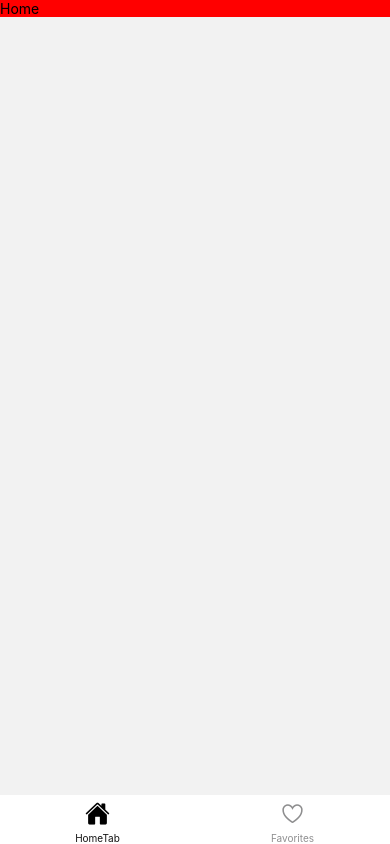
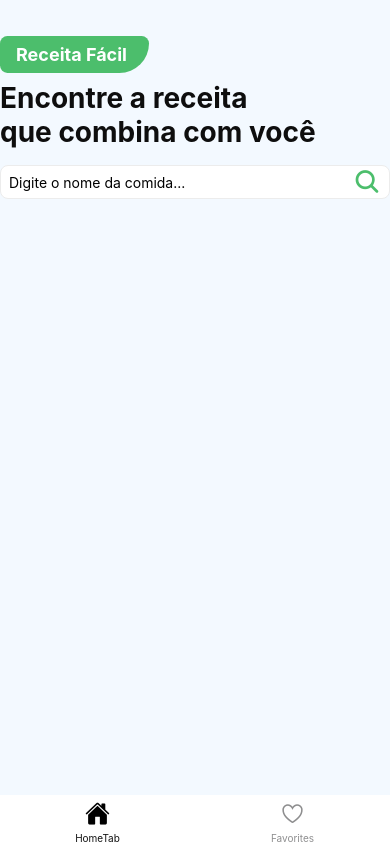
Before and after one commit to diovanealves/EasyRecipes, a React Native app: screen /HomeTab in a window 390 px wide. Built offline with nearby package versions, Linux system fonts and the light colour scheme.

Commit message:
:construction:	Criando Logo e Input de Pesquisa

```diff
--- /dev/null
+++ b/src/components/Logo/index.js
@@ -0,0 +1,29 @@
+import { Text, View, StyleSheet } from "react-native";
+
+export function Logo() {
+  return (
+    <View style={styles.logoArea}>
+      <Text style={styles.logo}>Receita Fácil</Text>
+    </View>
+  );
+}
+
+const styles = StyleSheet.create({
+  logoArea: {
+    backgroundColor: "#4CBE6C",
+    alignSelf: "flex-start",
+    padding: 8,
+    paddingLeft: 16,
+    paddingRight: 22,
+    borderTopRightRadius: 8,
+    borderBottomLeftRadius: 8,
+    borderTopLeftRadius: 8,
+    borderBottomRightRadius: 32,
+    marginBottom: 8,
+  },
+  logo: {
+    fontSize: 18,
+    fontWeight: "bold",
+    color: "#fff",
+  },
+});
--- a/src/pages/Home/index.js
+++ b/src/pages/Home/index.js
@@ -1,15 +1,75 @@
-import { View, Text, StyleSheet } from "react-native";
+import { useState } from "react";
+import {
+  Text,
+  StyleSheet,
+  SafeAreaView,
+  View,
+  TextInput,
+  TouchableOpacity,
+} from "react-native";
+import { Ionicons } from "@expo/vector-icons";
+
+import { Logo } from "../../components/Logo";
 
 export function Home() {
+  const [search, setSearch] = useState("");
+
+  function handleSearch() {
+    console.log(search);
+  }
+
   return (
-    <View style={styles.container}>
-      <Text>Home</Text>
-    </View>
+    <SafeAreaView style={styles.container}>
+      <Logo />
+
+      <Text style={styles.title}>Encontre a receita</Text>
+      <Text style={styles.title}>que combina com você</Text>
+
+      <View style={styles.form}>
+        <TextInput
+          placeholder="Digite o nome da comida..."
+          style={styles.input}
+          value={search}
+          onChangeText={(text) => setSearch(text)}
+        />
+
+        <TouchableOpacity onPress={handleSearch}>
+          <Ionicons name="search" size={28} color="#4CBE6C" />
+        </TouchableOpacity>
+      </View>
+    </SafeAreaView>
   );
 }
 
 const styles = StyleSheet.create({
   container: {
-    backgroundColor: "red",
+    flex: 1,
+    backgroundColor: "#F3F9FF",
+    paddingTop: 36,
+    paddingStart: 14,
+    paddingEnd: 14,
+  },
+  title: {
+    fontSize: 28,
+    fontWeight: "bold",
+    color: "#0e0e0e",
+  },
+  form: {
+    flexDirection: "row",
+    justifyContent: "space-between",
+    alignItems: "center",
+    backgroundColor: "#FFF",
+    width: "100%",
+    borderWidth: 1,
+    borderColor: "#ECECEC",
+    borderRadius: 8,
+    paddingLeft: 8,
+    paddingRight: 8,
+    marginTop: 16,
+    marginBottom: 16,
+  },
+  input: {
+    maxWidth: "90%",
+    width: "90%",
   },
 });
```
